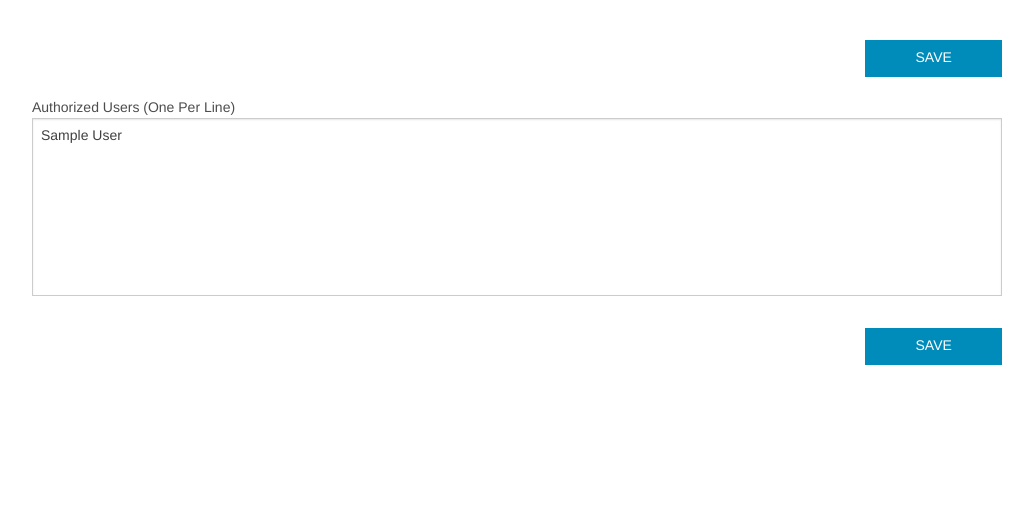
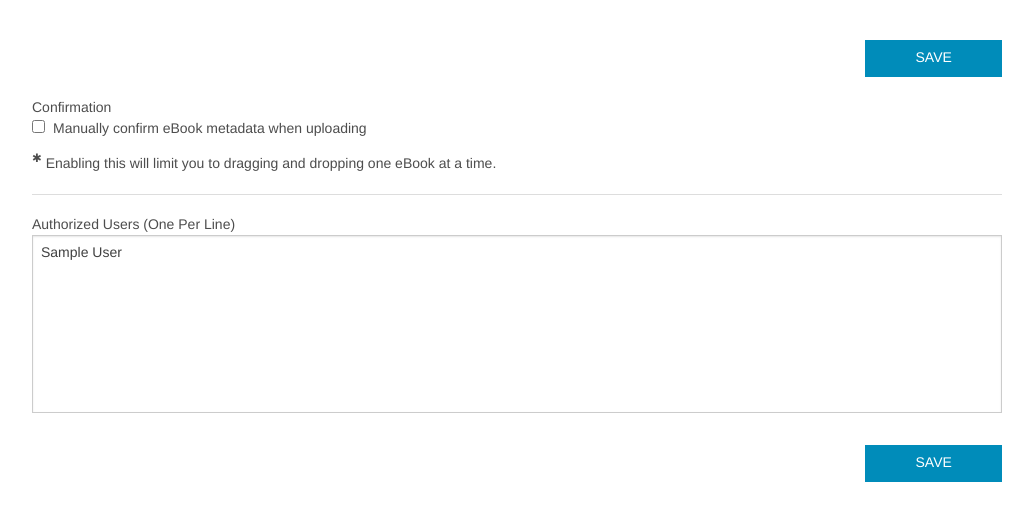
Before and after one commit to citruspi/Alexandria, a Flask app: template templates/settings.html in a window 1280 px wide. Shown: the top 521 px of the page, without its empty margins (123-1156 px from the left). Run offline with Flask 2, Linux system fonts and the light colour scheme; the template is opened without the code that fills it: most values are stand-ins (such as "Sample title", 1, 10 or a date in 2020); parts of the project's set-up code (start-up, migrations or seed data) failed here and were passed over; some libraries are stand-ins or nearby versions.

Commit message:
Implemented uploading of eBooks without manual confirmation

```diff
--- a/app.py
+++ b/app.py
@@ -108,7 +108,8 @@ def create_or_login(resp):
             })
 
             db.Settings.insert({
-                'authorized': [resp.email]
+                'authorized': [resp.email],
+                'confirm': False
             })
 
         else:
@@ -150,6 +151,14 @@ def settings():
             if auth != '':
 
                 setting['authorized'].append(auth)
+
+        if len(request.form.getlist('confirm')) > 0:
+
+            setting['confirm'] = True
+
+        else:
+
+            setting['confirm'] = False
 
         db.Settings.update({'_id':setting['_id']}, setting, True)
 
@@ -250,7 +259,7 @@ def upload():
 
     if request.method == 'GET':
 
-        return render_template('upload.html')
+        return render_template('upload.html', setting=db.Settings.find_one())
 
     elif request.method == 'POST':
 
--- a/templates/settings.html
+++ b/templates/settings.html
@@ -11,6 +11,29 @@
         <div class="large-2 large-offset-10 columns">
 
             <a href="#" class="button postfix" onclick="save();">SAVE</a>
+
+        </div>
+
+    </div>
+
+    <div class="row">
+
+        <div class="large-12 columns">
+
+            <label>Confirmation</label>
+            <input name="confirm" value="true" type="checkbox" {% if setting['confirm'] %}checked{% endif %}><label for="checkbox1">Manually confirm eBook metadata when uploading</label>
+
+            <label><sup>&#10033;</sup> Enabling this will limit you to dragging and dropping one eBook at a time.</label>
+
+        </div>
+
+    </div>
+
+    <div class="row">
+
+        <div class="large-12 columns">
+
+            <hr>
 
         </div>
 
```
Also changed, not shown: templates/upload.html (+24 -0 lines).
